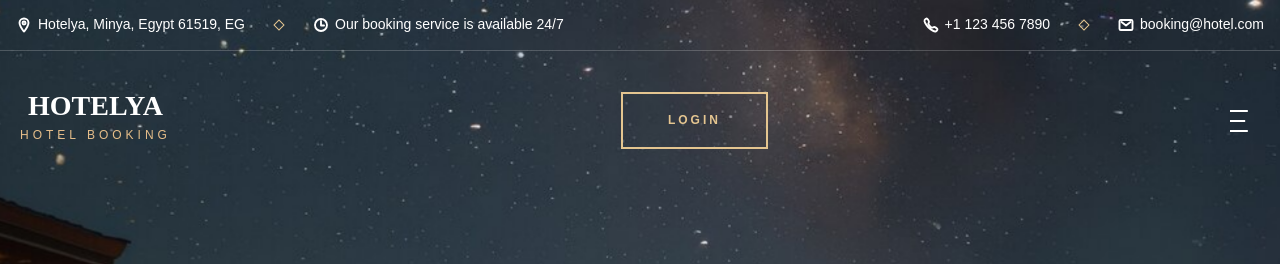
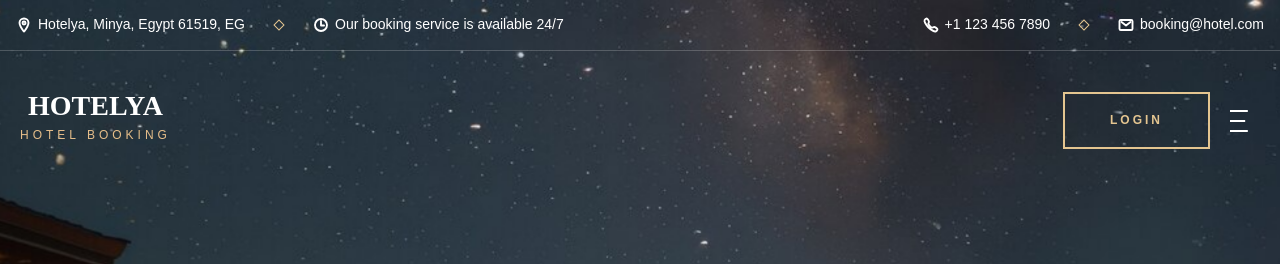
Before and after one commit to Muhammad95959/Hotelya, a plain HTML site: page index.html in a window 1280 px wide. Shown: the top 264 px of the page. Drawn offline with nearby package versions, Linux system fonts and the light colour scheme; files whose address does not match are found by name; a web font is replaced by a local one.

Commit message:
align login button to the right

```diff
--- a/style.css
+++ b/style.css
@@ -2317,7 +2317,7 @@ textarea.input-field {
   }
 
   .header .btn {
-    margin-inline-start: 0;
+    margin-inline-start: auto;
   }
 
   /**
```
